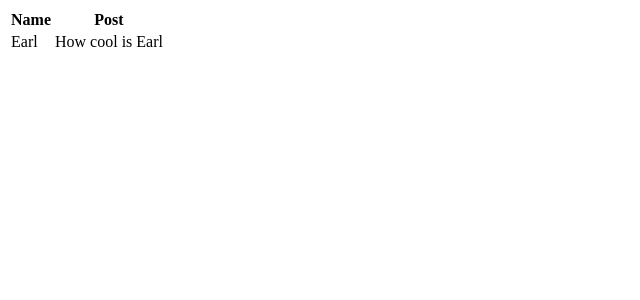
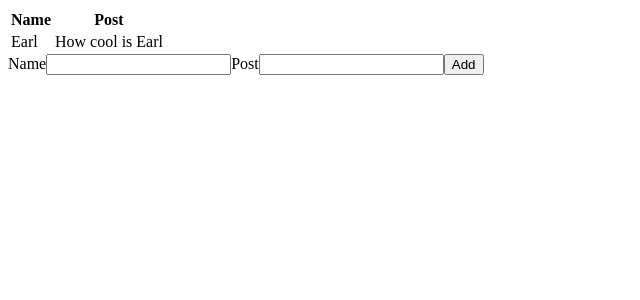
Before and after one commit to earllchandler/SocialFeedProj, a React (Create React App) app: page / in a window 1280 px wide. Shown: the top 300 px of the page, without its empty margins (0-640 px from the left). Built offline with nearby package versions, Linux system fonts and the light colour scheme.

Commit message:
added button to add post/entry & corrected .jsx createPost file to properly show how post is being create in react

```diff
--- a/src/App.js
+++ b/src/App.js
@@ -1,5 +1,6 @@
 import React, { useState } from "react"; //use state hook used to create and update variables
-import DisplayPost from "./Components/DisplayEntries/DisplayPost";
+import DisplayPost from "./Components/DisplayPost/DisplayPost";
+import CreatePost from "./Components/CreatePost/CreatePost";
 
 function App() {
   const [entries, setEntries] = useState([
@@ -9,6 +10,7 @@
   return (
     <div>
       <DisplayPost parentEntries={entries} />
+      <CreatePost />
     </div>
   );
 }
--- a/src/Components/CreatePost/CreatePost.jsx
+++ b/src/Components/CreatePost/CreatePost.jsx
@@ -0,0 +1,24 @@
+import React, { useState } from 'react';
+
+
+const CreatePost = (props) => {
+
+    const [name, setName] = useState('');
+    const [post, setPost] = useState('');
+
+return (
+    <form>
+        <label>Name</label>
+        <input type='string' value={name} onChange={(event) => setName(event.target.value)}/>
+        <label>Post</label>
+        <input type='string' value={post} onChange={(event) => setPost(event.target.value)}/>
+        <button type='submit'>Add</button>
+
+
+    </form>
+);
+
+
+}
+
+export default CreatePost;
```
Also changed, not shown: src/Components/DisplayPost/DisplayPost.jsx (renamed from src/Components/DisplayEntries/DisplayPost.jsx).
